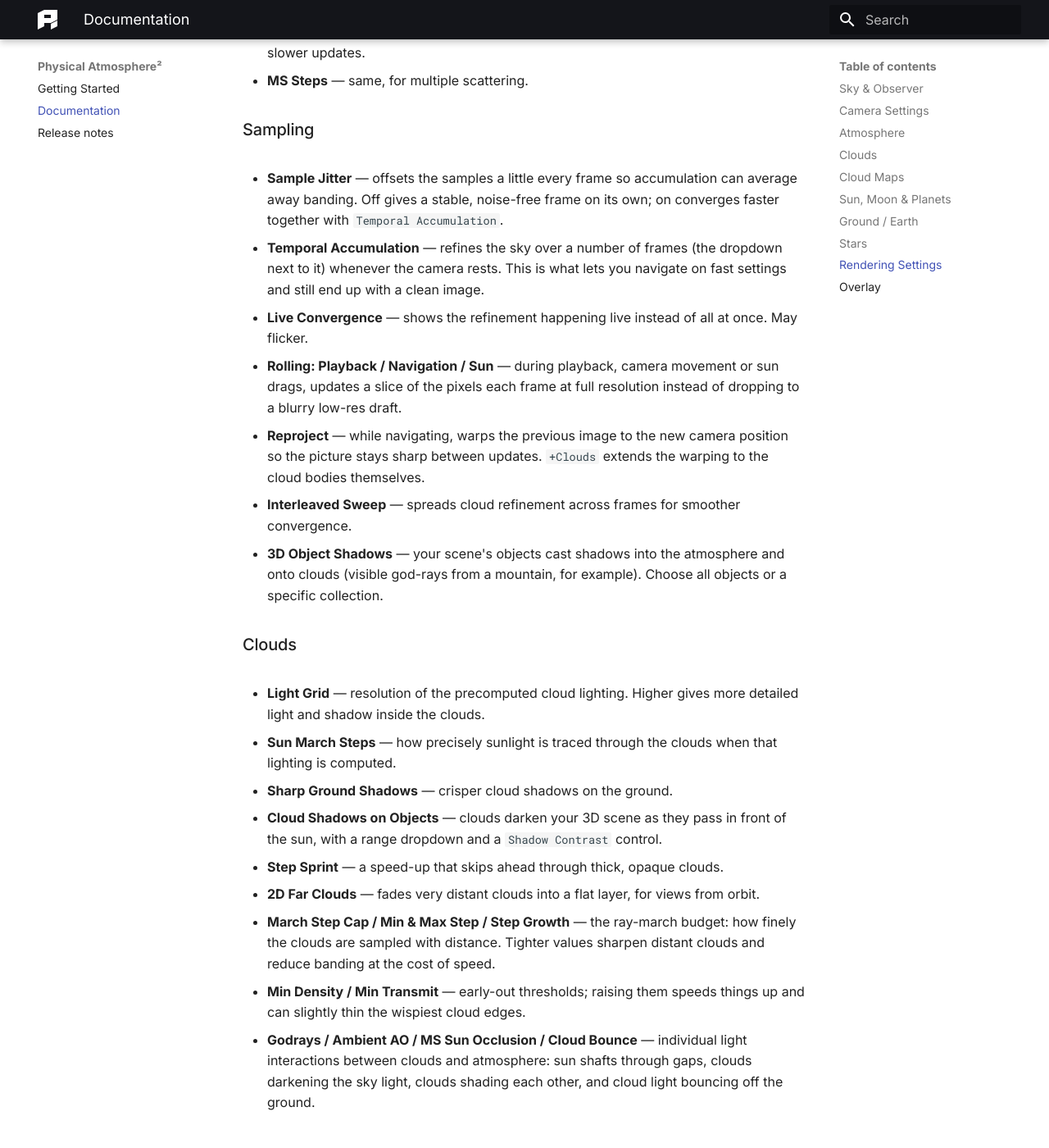
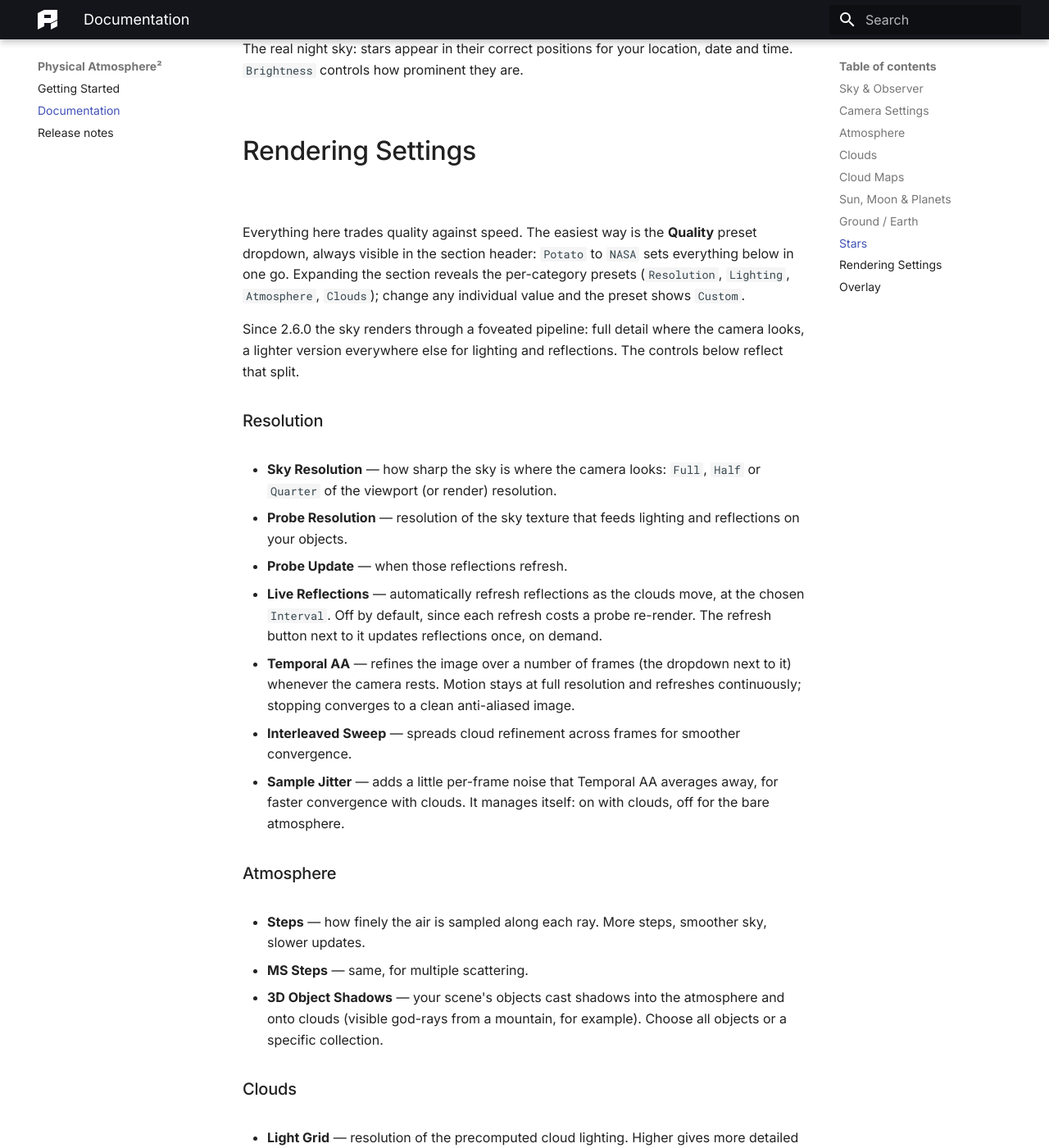
Before and after one commit to PhysicalAddons/web-pa, an MkDocs documentation site: the page built from docs/documentation.md, in a window 1280 px wide and 1400 px high, scrolled down 7922 px. Shown: the whole window at 82% size. Built offline with MkDocs 1.6.1 and Material for MkDocs 9.7.7, drawn with Linux system fonts in a browser that asks for light colours; some of the changed text lies outside the part shown.

Commit message:
Add release notes

```diff
--- a/docs/documentation.md
+++ b/docs/documentation.md
@@ -61,9 +61,10 @@
 
 ### Blend Objects into Atmosphere
 
-When enabled, your 3D objects are blended into the atmosphere by the add-on's compositor: distant objects pick up the same haze and light as the sky around them, and tonemapping is handled by the add-on (pick a look with `Tonemap`). While enabled, Blender's Color Management has no effect.
+An experimental compositing mode where your 3D objects are blended into the atmosphere by the add-on: distant objects pick up the same haze and light as the sky around them, and tonemapping is handled by the add-on (pick a look with `Tonemap`). While enabled, Blender's Color Management has no effect.
 
-When disabled, the usual Blender `View Transform` and `Look` controls apply.
+!!! note
+    This toggle is temporarily disabled while the compositor catches up with the new sky pipeline introduced in 2.6.0. Scenes that already have it enabled can still switch it off. With it off, the usual Blender `View Transform` and `Look` controls apply.
 
 
 
@@ -132,14 +133,22 @@
 ### Global cloud controls
 
 - **Anti-Tiling** — hides visible repetition across large cloud fields.
-- **Wind Flow** — a flow map that steers the clouds; the built-in one comes from real global wind data. `Wind Speed` sets how fast the weather drifts, `Wind Align Randomness` breaks up the uniformity.
+- **Wind Flow** — a flow map that steers the clouds. An empty slot means the built-in map from real global wind data is in use. `Wind Speed` sets how fast the weather drifts, `Wind Align Randomness` breaks up the uniformity.
 - **Detail 1/m** — the size of the fine cloud detail shared by all layers.
 - **Shape Speed / Detail Speed** — how fast the cloud shapes churn and evolve over time.
+- **Cloud Time Scale** — one multiplier for all cloud motion at once. `0` freezes the sky completely, negative values run it backwards.
 - **Turbulence** — large and fine turbulence that wrinkles the clouds (`Repeat` = pattern size, `Disp` = strength in meters).
 
-### Cloud Phase
+### Cloud Shading
 
-How the clouds respond to light: the bright silver lining toward the sun, the soft glow inside, the backscatter halo. The defaults are physically sensible; treat these as look-development controls when you want to art-direct how clouds catch the light.
+How the clouds respond to light: the bright silver lining toward the sun, the soft glow inside, the dark cores of heavy cumulus. The defaults are physically grounded and validated against path tracing, so treat these as look-development controls for when you want to art-direct the light:
+
+- **Mie LUT** — the physically measured way droplets scatter light, responsible for effects like the silver lining and cloud halos. `Strength` blends it in, `Depth Blur` softens it deeper into the cloud.
+- **Droplet Model** — how droplet size varies through the cloud, which subtly shifts those scattering effects.
+- **Direct / Indirect / Backscatter g** — how strongly light keeps its direction inside the cloud, split per lighting component.
+- **Shadow / Indirect / Out-Scatter Depth** — three independent depth controls: how deep sunlight, bounced light and the darkening reach into the cloud.
+- **MS Gain / Inner Glow / Out-Scatter** — the brightness of multiply-scattered light, the glow inside dense regions, and the strength of the darkening that gives cumulus their bright-rim, dark-core character.
+- **Ambient AO / Gradient / Ambient Prob** — how much the cloud's own mass, height and shape occlude the soft sky light falling on it.
 
 
 
@@ -147,7 +156,7 @@
 
 Real weather for your clouds. Using your scene's date and time, the add-on downloads the matching global cloud forecast (GFS weather data) and turns it into coverage maps.
 
-- **Output Folder** — where the generated maps are saved.
+- **Output location** — save the maps next to your .blend file (`Project`) or into a folder of your choice (`Custom Folder`).
 - **Generate Cloud Map** — downloads the forecast nearest to your scene's date/time and builds the maps (requires internet).
 - **Use as Cloud Coverage Maps** — plugs the generated maps into the cloud layers, so the sky above your chosen location matches the real weather for that moment.
 
@@ -194,27 +203,24 @@
 
 ## Rendering Settings
 
-Everything here trades quality against speed. The easiest way to use this section is the **Quality** preset dropdown: `Low` to `High` sets everything below in one go, per category (`Output`, `Lighting`, `Atmosphere`, `Clouds`). Change any individual value and the preset shows `Custom`.
+Everything here trades quality against speed. The easiest way is the **Quality** preset dropdown, always visible in the section header: `Potato` to `NASA` sets everything below in one go. Expanding the section reveals the per-category presets (`Resolution`, `Lighting`, `Atmosphere`, `Clouds`); change any individual value and the preset shows `Custom`.
 
-### Output
+Since 2.6.0 the sky renders through a foveated pipeline: full detail where the camera looks, a lighter version everywhere else for lighting and reflections. The controls below reflect that split.
 
-- **Sky Texture** — resolution of the sky image. Higher is sharper and slower to update.
-- **Probe Resolution** — resolution of the sky used for reflections on your objects.
-- **Probe Update** — how often those reflections refresh.
+### Resolution
+
+- **Sky Resolution** — how sharp the sky is where the camera looks: `Full`, `Half` or `Quarter` of the viewport (or render) resolution.
+- **Probe Resolution** — resolution of the sky texture that feeds lighting and reflections on your objects.
+- **Probe Update** — when those reflections refresh.
+- **Live Reflections** — automatically refresh reflections as the clouds move, at the chosen `Interval`. Off by default, since each refresh costs a probe re-render. The refresh button next to it updates reflections once, on demand.
+- **Temporal AA** — refines the image over a number of frames (the dropdown next to it) whenever the camera rests. Motion stays at full resolution and refreshes continuously; stopping converges to a clean anti-aliased image.
+- **Interleaved Sweep** — spreads cloud refinement across frames for smoother convergence.
+- **Sample Jitter** — adds a little per-frame noise that Temporal AA averages away, for faster convergence with clouds. It manages itself: on with clouds, off for the bare atmosphere.
 
 ### Atmosphere
 
 - **Steps** — how finely the air is sampled along each ray. More steps, smoother sky, slower updates.
 - **MS Steps** — same, for multiple scattering.
-
-### Sampling
-
-- **Sample Jitter** — offsets the samples a little every frame so accumulation can average away banding. Off gives a stable, noise-free frame on its own; on converges faster together with `Temporal Accumulation`.
-- **Temporal Accumulation** — refines the sky over a number of frames (the dropdown next to it) whenever the camera rests. This is what lets you navigate on fast settings and still end up with a clean image.
-- **Live Convergence** — shows the refinement happening live instead of all at once. May flicker.
-- **Rolling: Playback / Navigation / Sun** — during playback, camera movement or sun drags, updates a slice of the pixels each frame at full resolution instead of dropping to a blurry low-res draft.
-- **Reproject** — while navigating, warps the previous image to the new camera position so the picture stays sharp between updates. `+Clouds` extends the warping to the cloud bodies themselves.
-- **Interleaved Sweep** — spreads cloud refinement across frames for smoother convergence.
 - **3D Object Shadows** — your scene's objects cast shadows into the atmosphere and onto clouds (visible god-rays from a mountain, for example). Choose all objects or a specific collection.
 
 ### Clouds
@@ -227,7 +233,7 @@
 - **2D Far Clouds** — fades very distant clouds into a flat layer, for views from orbit.
 - **March Step Cap / Min & Max Step / Step Growth** — the ray-march budget: how finely the clouds are sampled with distance. Tighter values sharpen distant clouds and reduce banding at the cost of speed.
 - **Min Density / Min Transmit** — early-out thresholds; raising them speeds things up and can slightly thin the wispiest cloud edges.
-- **Godrays / Ambient AO / MS Sun Occlusion / Cloud Bounce** — individual light interactions between clouds and atmosphere: sun shafts through gaps, clouds darkening the sky light, clouds shading each other, and cloud light bouncing off the ground.
+- **Godrays / Ground Ambient AO / MS Sun Occlusion / Cloud Bounce** — individual light interactions between clouds and atmosphere: sun shafts through gaps, clouds darkening the sky light on the ground, clouds shading each other, and cloud light bouncing off the ground.
 
 
 
--- a/docs/release-notes.md
+++ b/docs/release-notes.md
@@ -1,3 +1,51 @@
+### 2.6.0 <small>- released 27.07.2026</small>
+
+The biggest release since the cloud system landed: a foveated sky pipeline that puts render-resolution detail where the camera looks, a ground-up rework of cloud light transport validated against Cycles path tracing, and the toolkit that made that validation possible.
+
+`new:`{: .label-new }
+
+- **Foveated Sky** — the sky is now rendered at full resolution where the camera is looking, while a lighter version keeps feeding lighting and reflections everywhere else. Sharper skies in the viewport and in renders, without paying the full cost for the parts you don't see. A new `Sky Resolution` setting (Full / Half / Quarter) controls how sharp that view is.
+- **Cloud lighting, validated** — every part of the cloud lighting was compared against Blender's Cycles path tracer, and the parts that disagreed were replaced with measured ones. Ambient light on clouds now comes from the actual rendered sky, so dawn golds and overcast blues finally match reality. Deep cloud interiors darken naturally while rims stay bright, giving real cumulus their bright-core, dark-outline character.
+- **More control over cloud shadows** — `Shadow`, `Indirect` and `Out-Scatter` depth are now independent sliders instead of one compromise value. The "Cloud Phase" section is now **Cloud Shading**, with the related controls grouped together.
+- **Ground-truth toolkit** — for the curious: render any lighting component alone (`Isolate Light`), view clouds without atmospheric haze (`Raw Clouds`), or bake the exact procedural clouds into an OpenVDB volume and render them side by side in Cycles.
+
+`improvements:`{: .label-improvements }
+
+- **Quality presets redefined** — all five rows (`Potato` to `NASA`) now set everything: resolution, steps, lighting quality, anti-aliasing and temporal features, in one click.
+- **Physical defaults** — out of the box the lighting is now physically correct with no boost multipliers. The defaults match the release hero scene.
+- **Rendering Settings reorganized** — a clearer Resolution section, sampling folded in, and the overall Quality preset always visible in the header.
+- **White balance presets named by scene** — "5600 K (Daylight)", "4000 K (Sunset)", "2000 K (Candlelight)" and friends.
+- Smooth motion everywhere: camera movement shows full-resolution content that refreshes continuously, and the image converges to clean anti-aliased quality the moment you stop.
+
+`fixed:`{: .label-fixed }
+
+- The final anti-aliased image now appears on its own in EEVEE, without needing a nudge in the UI.
+- Striping artifacts on cloud decks are gone.
+- Stutter while orbiting the camera is fixed.
+- Reflective materials no longer show a seam from the high-detail sky region.
+- The experimental "Blend Objects into Atmosphere" compositor toggle is temporarily disabled while it catches up with the new sky pipeline.
+
+
+### 2.5.3 <small>- released 24.07.2026</small>
+
+`new:`{: .label-new }
+
+- **Live Reflections** — reflections can now follow the moving clouds automatically (off by default, as each refresh costs a little), plus an `Update Reflections` button for one-shot refreshes.
+- **Cloud Time Scale** — one slider for the speed of all cloud motion. `0` freezes the sky completely, negative values run it backwards.
+
+`improvements:`{: .label-improvements }
+
+- Cloud rendering got roughly 20% faster in its heaviest stage.
+- The five separate Rolling toggles are now one switch: `Rolling Updates (reprojected)`.
+
+`fixed:`{: .label-fixed }
+
+- Animation renders no longer crash at high anti-aliasing settings.
+- Cloud shadows on your scene now animate during renders instead of freezing on the first frame.
+- Clouds no longer drift out of place in camera view and renders at wide aspect ratios.
+- Rolling updates no longer silently stop working until the file is reloaded.
+
+
 ### 2.5.2 <small>- released 22.07.2026</small>
 
 The first public release of Physical Atmosphere². 🎉
```
Also changed, not shown: docs/getting-started.md (+1 -1 lines).
